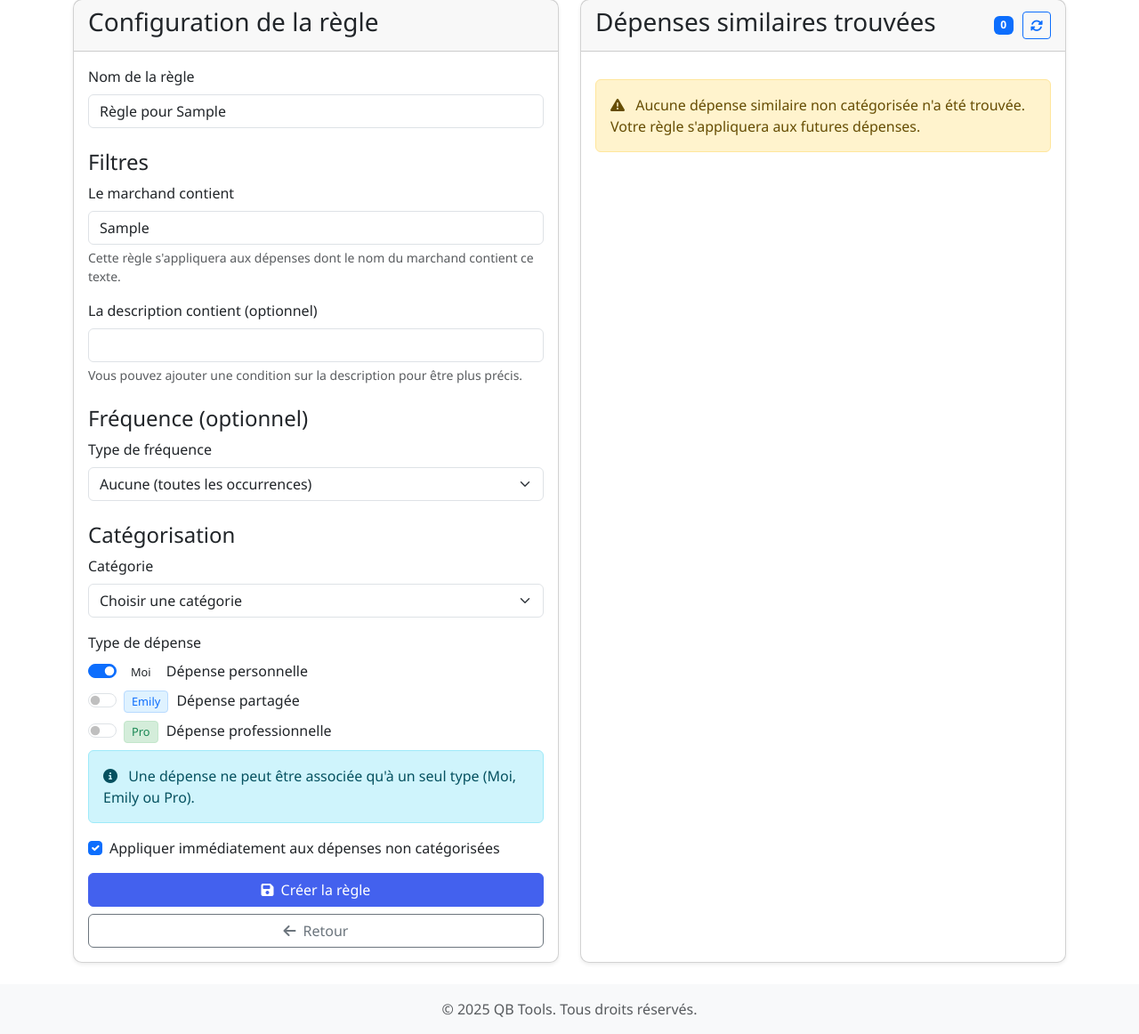
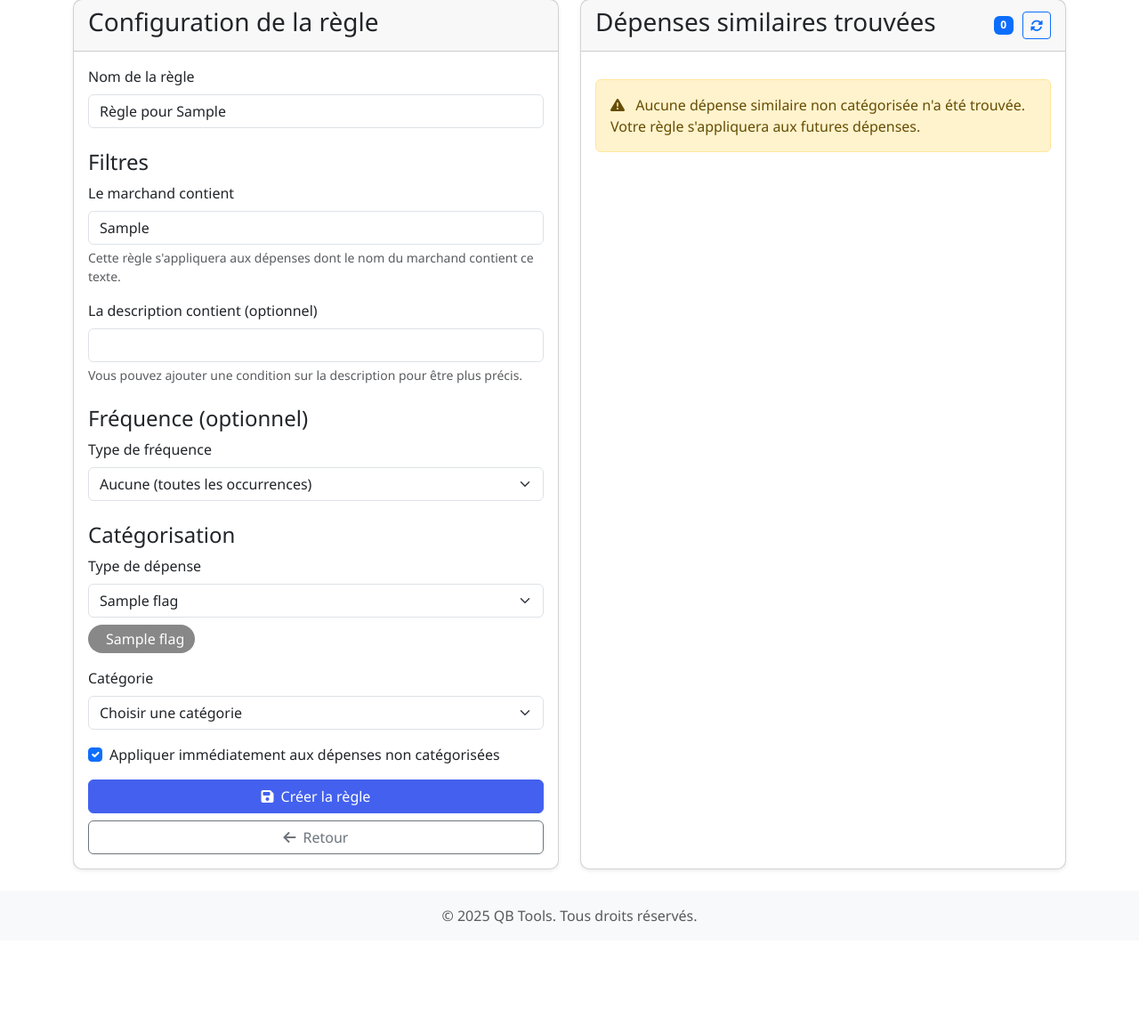
Before and after one commit to bizbiz/QB_Tools, a Flask app: page /tricount/auto-categorize/1 in a window 1280 px wide. Shown: the part 490-1652 px from the top of the page at 89% size. After the commit the page ends 1528 px from the top, so only its background shows below. Run offline with Flask 3, Linux system fonts and the light colour scheme; tables that the repository leaves empty hold one stand-in row (values such as "Sample post").

Commit message:
auto categorize working

```diff
--- a/app/routes/tricount/auto_rules_routes.py
+++ b/app/routes/tricount/auto_rules_routes.py
@@ -2,7 +2,7 @@
 from flask import render_template, redirect, url_for, flash, request, jsonify
 from app.routes.tricount import tricount_bp
 from app.extensions import db
-from app.models.tricount import AutoCategorizationRule, Expense, Category
+from app.models.tricount import AutoCategorizationRule, Expense, Category, Flag
 from app.services.tricount.auto_categorization import AutoCategorizationService
 
 @tricount_bp.route('/auto-rules')
@@ -26,6 +26,24 @@ def delete_auto_rule(rule_id):
 
     return redirect(url_for('tricount.auto_rules_list'))
 
+@tricount_bp.route('/auto-categorize/<int:expense_id>')
+def auto_categorize(expense_id):
+    """Page pour créer une règle d'auto-catégorisation basée sur une dépense"""
+    expense = Expense.query.get_or_404(expense_id)
+
+    # Trouver des dépenses similaires
+    similar_expenses = AutoCategorizationService.find_similar_expenses(expense)
+
+    # Récupérer toutes les catégories ET les flags disponibles
+    categories = Category.query.all()
+    flags = Flag.query.all()  # Ajout des flags
+
+    return render_template('tricount/auto_categorize.html',
+                           expense=expense,
+                           similar_expenses=similar_expenses,
+                           categories=categories,
+                           flags=flags)  # Passage des flags au template
+
 @tricount_bp.route('/auto-rules/apply/<int:rule_id>', methods=['POST'])
 def apply_auto_rule(rule_id):
     """Appliquer manuellement une règle d'auto-catégorisation"""
@@ -40,8 +58,7 @@ def apply_auto_rule(rule_id):
     for expense in uncategorized:
         if rule.matches_expense(expense):
             expense.category_id = rule.category_id
-            expense.include_in_tricount = rule.include_in_tricount
-            expense.is_professional = rule.is_professional
+            expense.flag_id = rule.flag_id  # Utiliser le flag_id au lieu de include_in_tricount/is_professional
             count += 1
 
     try:
@@ -52,22 +69,6 @@ def apply_auto_rule(rule_id):
         flash(f'Erreur lors de l\'application de la règle: {str(e)}', 'danger')
 
     return redirect(url_for('tricount.auto_rules_list'))
-
-@tricount_bp.route('/auto-categorize/<int:expense_id>')
-def auto_categorize(expense_id):
-    """Page pour créer une règle d'auto-catégorisation basée sur une dépense"""
-    expense = Expense.query.get_or_404(expense_id)
-
-    # Trouver des dépenses similaires
-    similar_expenses = AutoCategorizationService.find_similar_expenses(expense)
-
-    # Récupérer toutes les catégories
-    categories = Category.query.all()
-
-    return render_template('tricount/auto_categorize.html',
-                           expense=expense,
-                           similar_expenses=similar_expenses,
-                           categories=categories)
 
 @tricount_bp.route('/auto-rules/create', methods=['POST'])
 def create_auto_rule():
--- a/app/services/tricount/auto_categorization.py
+++ b/app/services/tricount/auto_categorization.py
@@ -140,6 +140,7 @@ class AutoCategorizationService:
             'confidence': 0
         }
 
+
     @staticmethod
     def apply_rules_to_expense(expense):
         """
@@ -162,8 +163,7 @@ class AutoCategorizationService:
             if rule.matches_expense(expense):
                 # Appliquer la règle
                 expense.category_id = rule.category_id
-                expense.include_in_tricount = rule.include_in_tricount
-                expense.is_professional = rule.is_professional
+                expense.flag_id = rule.flag_id  # Utiliser le flag_id au lieu de include_in_tricount/is_professional
                 return True
 
         return False
--- a/app/static/js/tricount/auto_categorize.js
+++ b/app/static/js/tricount/auto_categorize.js
@@ -23,6 +23,119 @@ document.addEventListener('DOMContentLoaded', function() {
 
     // Sauvegarder les valeurs initiales
     saveCurrentFilters();
+
+    // Sélecteurs de flag et de catégorie
+    const flagSelect = document.getElementById('flag-id');
+    const categorySelect = document.getElementById('category-id');
+    const flagPreview = document.getElementById('flag-preview');
+
+    // Stocker les options de catégorie originales pour le filtrage
+    let originalCategoryOptions = [];
+    if (categorySelect) {
+        originalCategoryOptions = Array.from(categorySelect.options).map(option => {
+            return {
+                value: option.value,
+                text: option.text
+            };
+        });
+    }
+
+    // Mettre à jour la prévisualisation du flag et filtrer les catégories
+    if (flagSelect) {
+        flagSelect.addEventListener('change', function() {
+            updateFlagPreview();
+            filterCategoriesByFlag();
+        });
+
+        // Initialiser au chargement
+        updateFlagPreview();
+        filterCategoriesByFlag();
+    }
+
+    // Fonction pour prévisualiser le flag sélectionné
+    function updateFlagPreview() {
+        if (!flagPreview) return;
+
+        const flagId = flagSelect.value;
+        flagPreview.innerHTML = '';
+
+        if (flagId && window.flagData && window.flagData[flagId]) {
+            const flag = window.flagData[flagId];
+
+            // Créer le badge de prévisualisation
+            const badge = document.createElement('span');
+            badge.className = 'flag-badge me-2';
+            badge.style.backgroundColor = flag.color;
+            badge.style.color = 'white';
+            badge.style.padding = '4px 12px';
+            badge.style.borderRadius = '20px';
+            badge.style.display = 'inline-flex';
+            badge.style.alignItems = 'center';
+
+            // Ajouter l'icône
+            const icon = document.createElement('i');
+            icon.className = `fas ${flag.icon} me-2`;
+            badge.appendChild(icon);
+
+            // Ajouter le nom
+            const nameSpan = document.createElement('span');
+            nameSpan.textContent = flag.name;
+            badge.appendChild(nameSpan);
+
+            flagPreview.appendChild(badge);
+        }
+    }
+
+    // Fonction pour filtrer les catégories en fonction du flag sélectionné
+    function filterCategoriesByFlag() {
+        if (!categorySelect || !flagSelect) return;
+
+        const flagId = parseInt(flagSelect.value);
+
+        // Vider les options actuelles
+        categorySelect.innerHTML = '';
+
+        // Ajouter l'option "Choisir une catégorie"
+        const defaultOption = document.createElement('option');
+        defaultOption.value = '';
+        defaultOption.text = 'Choisir une catégorie';
+        categorySelect.appendChild(defaultOption);
+
+        // Filtrer et ajouter les catégories compatibles
+        const compatibleCategories = [];
+
+        if (flagId) {
+            // Filtrer les catégories compatibles avec ce flag
+            for (const categoryId in window.categoryData) {
+                const category = window.categoryData[categoryId];
+                if (category.flagIds && category.flagIds.includes(flagId)) {
+                    compatibleCategories.push({
+                        id: categoryId,
+                        name: category.name
+                    });
+                }
+            }
+        } else {
+            // Si aucun flag n'est sélectionné, montrer toutes les catégories
+            for (const categoryId in window.categoryData) {
+                compatibleCategories.push({
+                    id: categoryId,
+                    name: window.categoryData[categoryId].name
+                });
+            }
+        }
+
+        // Trier par ordre alphabétique
+        compatibleCategories.sort((a, b) => a.name.localeCompare(b.name));
+
+        // Ajouter les options triées
+        compatibleCategories.forEach(category => {
+            const option = document.createElement('option');
+            option.value = category.id;
+            option.text = category.name;
+            categorySelect.appendChild(option);
+        });
+    }
 
     // Événement pour le changement de type de fréquence
     if (frequencyType) {
@@ -338,73 +451,4 @@ document.addEventListener('DOMContentLoaded', function() {
         similarExpensesContainer.innerHTML = '';
         similarExpensesContainer.appendChild(message);
     }
-
-    // Gestion du lien entre catégorie et options de type
-    const categorySelect = document.getElementById('category-id');
-    const forMeCheckbox = document.getElementById('for-me');
-    const tricountCheckbox = document.getElementById('include-tricount');
-    const professionalCheckbox = document.getElementById('is-professional');
-
-    // Assurer qu'un seul flag est actif à la fois
-    function ensureOnlyOneActive() {
-        if (this === forMeCheckbox && this.checked) {
-            tricountCheckbox.checked = false;
-            professionalCheckbox.checked = false;
-        } else if (this === tricountCheckbox && this.checked) {
-            forMeCheckbox.checked = false;
-            professionalCheckbox.checked = false;
-        } else if (this === professionalCheckbox && this.checked) {
-            forMeCheckbox.checked = false;
-            tricountCheckbox.checked = false;
-        }
-
-        // S'assurer qu'au moins un est coché
-        if (!forMeCheckbox.checked && !tricountCheckbox.checked && !professionalCheckbox.checked) {
-            forMeCheckbox.checked = true; // Par défaut
-        }
-    }
-
-    if (forMeCheckbox) forMeCheckbox.addEventListener('change', ensureOnlyOneActive);
-    if (tricountCheckbox) tricountCheckbox.addEventListener('change', ensureOnlyOneActive);
-    if (professionalCheckbox) professionalCheckbox.addEventListener('change', ensureOnlyOneActive);
-
-    if (categorySelect) {
-        categorySelect.addEventListener('change', function() {
-            const categoryId = this.value;
-            if (!categoryId) return;
-
-            // Récupérer les informations de catégorie
-            fetch(`/tricount/category/${categoryId}/info`)
-                .then(response => response.json())
-                .then(data => {
-                    if (data.success) {
-                        // By default, follow the category's primary purpose
-                        const hasForMe = data.for_me;
-                        const hasTricount = data.include_in_tricount;
-                        const hasProfessional = data.is_professional;
-
-                        // Set checkboxes based on priority: Pro > Tricount > For Me
-                        if (hasProfessional) {
-                            if (professionalCheckbox) professionalCheckbox.checked = true;
-                            if (forMeCheckbox) forMeCheckbox.checked = false;
-                            if (tricountCheckbox) tricountCheckbox.checked = false;
-                        } else if (hasTricount) {
-                            if (tricountCheckbox) tricountCheckbox.checked = true;
-                            if (forMeCheckbox) forMeCheckbox.checked = false;
-                            if (professionalCheckbox) professionalCheckbox.checked = false;
-                        } else if (hasForMe) {
-                            if (forMeCheckbox) forMeCheckbox.checked = true;
-                            if (tricountCheckbox) tricountCheckbox.checked = false;
-                            if (professionalCheckbox) professionalCheckbox.checked = false;
-                        } else {
-                            // Default to "for me" if nothing is specified
-                            if (forMeCheckbox) forMeCheckbox.checked = true;
-                            if (tricountCheckbox) tricountCheckbox.checked = false;
-                            if (professionalCheckbox) professionalCheckbox.checked = false;
-                        }
-                    }
-                })
-                .catch(error => console.error('Error:', error));
-        });
-    }
 });
--- a/app/templates/tricount/auto_categorize.html
+++ b/app/templates/tricount/auto_categorize.html
@@ -98,43 +98,32 @@
 
                         <h4 class="mt-4">Catégorisation</h4>
 
+                        <!-- Sélection du flag avant la catégorie -->
+                        <div class="mb-3">
+                            <label for="flag-id" class="form-label">Type de dépense</label>
+                            <select class="form-select rule-input" id="flag-id" name="flag_id" required>
+                                <option value="">Choisir un type de dépense</option>
+                                {% for flag in flags %}
+                                <option value="{{ flag.id }}" {% if flag.is_default %}selected{% endif %}>
+                                    {{ flag.name }}
+                                </option>
+                                {% endfor %}
+                            </select>
+                            <div class="mt-2">
+                                <div id="flag-preview" class="d-flex align-items-center mt-2">
+                                    <!-- Prévisualisation du flag sélectionné sera insérée ici par JavaScript -->
+                                </div>
+                            </div>
+                        </div>
+
                         <div class="mb-3">
                             <label for="category-id" class="form-label">Catégorie</label>
                             <select class="form-select rule-input" id="category-id" name="category_id" required>
                                 <option value="">Choisir une catégorie</option>
-                                {% for category in categories %}
+                                {% for category in categories|sort(attribute='name') %}
                                 <option value="{{ category.id }}">{{ category.name }}</option>
                                 {% endfor %}
                             </select>
-                        </div>
-
-                        <div class="mb-3">
-                            <label class="form-label">Type de dépense</label>
-                            <div class="form-check form-switch mb-2">
-                                <input class="form-check-input rule-input" type="checkbox" id="for-me" name="for_me" checked>
-                                <label class="form-check-label" for="for-me">
-                                    <span class="category-badge me">Moi</span> Dépense personnelle
-                                </label>
-                            </div>
-
-                            <div class="form-check form-switch mb-2">
-                                <input class="form-check-input rule-input" type="checkbox" id="include-tricount" name="include_in_tricount">
-                                <label class="form-check-label" for="include-tricount">
-                                    <span class="category-badge tricount">Emily</span> Dépense partagée
-                                </label>
-                            </div>
-
-                            <div class="form-check form-switch mb-2">
-                                <input class="form-check-input rule-input" type="checkbox" id="is-professional" name="is_professional">
-                                <label class="form-check-label" for="is-professional">
-                                    <span class="category-badge professional">Pro</span> Dépense professionnelle
-                                </label>
-                            </div>
-
-                            <div class="alert alert-info">
-                                <i class="fas fa-info-circle me-2"></i>
-                                Une dépense ne peut être associée qu'à un seul type (Moi, Emily ou Pro).
-                            </div>
                         </div>
 
                         <div class="mb-3">
@@ -220,5 +209,27 @@
 {% endblock %}
 
 {% block extra_js %}
+<script>
+    // Ajouter les données des flags pour l'affichage et la manipulation en JavaScript
+    window.flagData = {
+        {% for flag in flags %}
+        "{{ flag.id }}": {
+            name: "{{ flag.name }}",
+            color: "{{ flag.color }}",
+            icon: "{{ flag.icon }}"
+        }{% if not loop.last %},{% endif %}
+        {% endfor %}
+    };
+
+    // Information sur les catégories et les flags associés
+    window.categoryData = {
+        {% for category in categories %}
+        "{{ category.id }}": {
+            name: "{{ category.name }}",
+            flagIds: [{% for flag in category.flags %}{{ flag.id }}{% if not loop.last %},{% endif %}{% endfor %}]
+        }{% if not loop.last %},{% endif %}
+        {% endfor %}
+    };
+</script>
 <script src="{{ url_for('static', filename='js/tricount/auto_categorize.js') }}"></script>
 {% endblock %}
--- a/notes.txt
+++ b/notes.txt
@@ -62,3 +62,7 @@ Pour étendre ce module, vous pouvez:
 . Il faut pouvoir lancer l'auto catégorisation avec toutes les regles via un bouton sur la page d'accueil avec un témoin de chargement
 . Il faut une page qui affiche des stats, avec une fonctionnalité qui permet de choisir 3 des stats qu'on met sur la page d'accueil
 . Il faut trouver un moyen de gérer les renvois depuis la carte corporate
+. Lorsqu'on selecte auto categorization si on a djéà choisi des flag ou des catégories il faut le pré remplir dans la page de paramétrage de l'auto catégorization
+. Dans auto categorize les catégories ne sont pas correctement rafraichi en fonction du flag
+. Il faut trier les listes de catégories par ordre alphabétique
+. Ici /tricount/auto-rules il faut ajouter les flags à la place des occurences
```
Also changed, not shown: app/routes/tricount/category_routes.py (+6 -9 lines).
